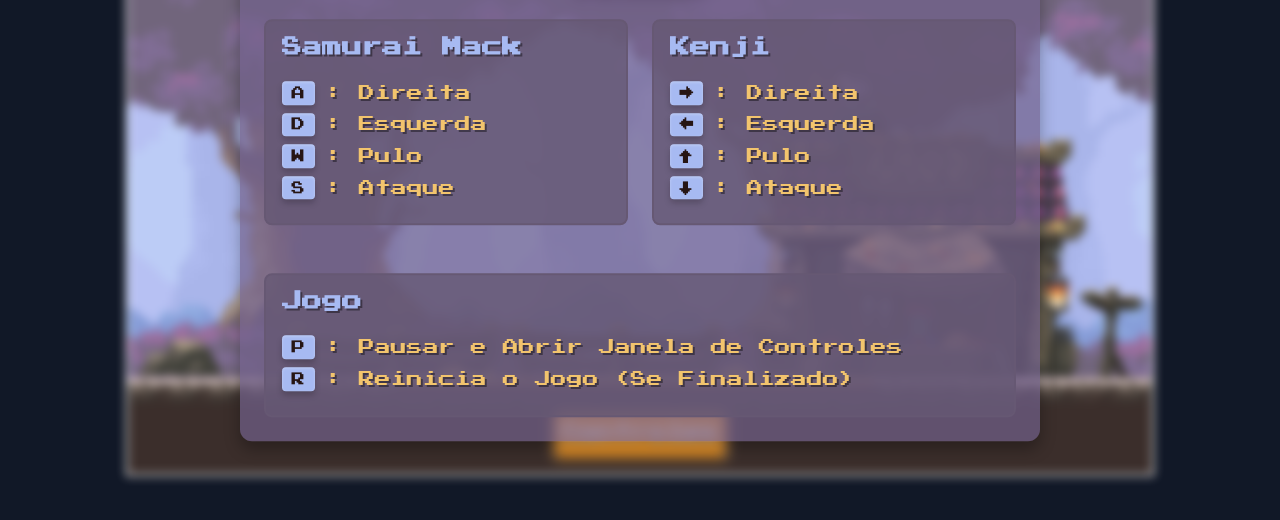
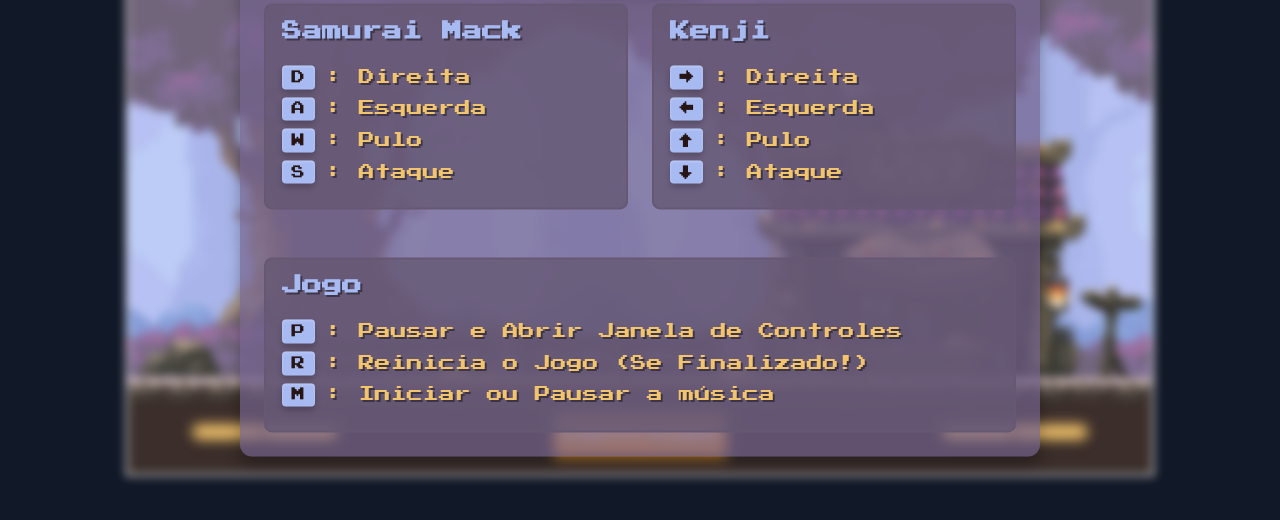
Before and after one commit to atheuu/fighting-game, a plain HTML site: page index.html in a window 1280 px wide. Shown: the part 214-734 px from the top of the page. Drawn offline with Linux system fonts and the light colour scheme.

Commit message:
aplicando logica de stamina e musica de fundo

```diff
--- a/css/style.css
+++ b/css/style.css
@@ -320,11 +320,56 @@ body {
   transform: translateX(-50%);
   width: 100%;
   display: flex;
+  justify-content: space-between;
+  align-items: center;
+  padding: 1rem 4rem;
+  user-select: none;
+  z-index: 10;
+}
+
+.stamina-bar {
+  width: 150px;
+  height: 20px;
+  background-color: #665873;
+  border: 2px solid #261514;
+  border-radius: 10px;
+  box-shadow: 0 4px 6px rgba(0, 0, 0, 0.2);
+  position: relative;
+  overflow: hidden; /* Adicionado para conter o preenchimento */
+}
+
+.stamina-bar::before {
+  content: "";
+  position: absolute;
+  top: 0;
+  right: calc(50% - 1px);
+  height: 100%;
+  width: 2px;
+  background-color: #261514;
+  transform: translateX(-50%);
+  z-index: 999;
+}
+
+.stamina-bar-fill-1 {
+  left: 0;
+  height: 100%;
+  width: 100%;
+  background-color: #F2C46D;
+  position: absolute;
+}
+
+.stamina-bar-fill-2 {
+  right: 0;
+  height: 100%;
+  width: 100%;
+  background-color: #F2C46D;
+  position: absolute;
+}
+
+.button-container {
+  display: flex;
   justify-content: center;
   align-items: center;
-  padding: 1rem;
-  user-select: none;
-  z-index: 10;
 }
 
 .button {
--- a/index.html
+++ b/index.html
@@ -20,8 +20,8 @@
           <div class="controls-section">
             <h3>Samurai Mack</h3>
             <ul class="controls-list">
-              <li><span class="key">A</span>: Direita</li>
-              <li><span class="key">D</span>: Esquerda</li>
+              <li><span class="key">D</span>: Direita</li>
+              <li><span class="key">A</span>: Esquerda</li>
               <li><span class="key">W</span>: Pulo</li>
               <li><span class="key">S</span>: Ataque</li>
             </ul>
@@ -40,16 +40,14 @@
         </div>
 
         <!-- Controles do Jogo -->
-        <!-- Controles do Jogo -->
         <div class="controls-section game-controls">
           <h3>Jogo</h3>
           <ul class="controls-list">
             <li>
               <span class="key">P</span>: Pausar e Abrir Janela de Controles
             </li>
-            <li>
-              <span class="key">R</span>: Reinicia o Jogo (Se Finalizado)
-            </li>
+            <li><span class="key">R</span>: Reinicia o Jogo (Se Finalizado!)</li>
+            <li><span class="key">M</span>: Iniciar ou Pausar a música</li>
           </ul>
         </div>
       </div>
@@ -93,10 +91,16 @@
 
       <!-- Rodapé da tela -->
       <div id="fdd">
-        <div ontouchstart="">
+        <div class="stamina-bar">
+          <div class="stamina-bar-fill-1" id="player1-stamina"></div>
+        </div>
+        <div class="button-container">
           <div id="open-modal" class="button">
             <a href="#">Controles</a>
           </div>
+        </div>
+        <div class="stamina-bar" id="right-bar">
+          <div class="stamina-bar-fill-2" id="player2-stamina"></div>
         </div>
       </div>
 
--- a/js/game.js
+++ b/js/game.js
@@ -23,11 +23,17 @@ export function updateGame(player1, player2, canvas, context) {
     player1.updateState("takeHit");
   }
 
-  const player1HealthBar = document.getElementById("player1-health");
-  player1HealthBar.style.width = `${player1.health}%`;
+  const player1Health = document.getElementById("player1-health");
+  player1Health.style.width = `${player1.health}%`;
 
-  const player2HealthBar = document.getElementById("player2-health");
-  player2HealthBar.style.width = `${player2.health}%`;
+  const player2Health = document.getElementById("player2-health");
+  player2Health.style.width = `${player2.health}%`;
+
+  const player1Stamina = document.getElementById("player1-stamina");
+  player1Stamina.style.width = `${player1.stamina}%`;
+
+  const player2Stamina = document.getElementById("player2-stamina");
+  player2Stamina.style.width = `${player2.stamina}%`;
 
   const winnerCheck = checkWinner(player1, player2);
   if (!winnerCheck.isGameActive) {
--- a/js/input.js
+++ b/js/input.js
@@ -1,5 +1,30 @@
 import { gameState } from "./main.js";
 import { resetGame } from "./game.js";
+
+const music = new Audio("../assets/the-synth-wars.mp3");
+music.loop = true;
+
+// Controle de play/pause
+const toggleMusicButton = document.getElementById("toggleMusic");
+let isPlaying = false;
+
+// Função para alternar reprodução/pausa
+function toggleMusic() {
+  if (isPlaying) {
+    music.pause();
+    console.log("Música pausada");
+  } else {
+    music.play();
+    console.log("Música tocando");
+  }
+  isPlaying = !isPlaying;
+}
+
+document.addEventListener("keydown", (event) => {
+  if (event.key.toLowerCase() === "m") {
+    toggleMusic();
+  }
+});
 
 let keys = {};
 
@@ -32,8 +57,8 @@ export function handleInput(player1, player2, canvas) {
     player2.move(player2Directions, canvas.width);
 
     // Ataques
-    if (keys["s"]) player1.updateState("attack");
-    if (keys["ArrowDown"]) player2.updateState("attack");
+    if (keys["s"]) player1.attack();
+    if (keys["ArrowDown"]) player2.attack();
   }
 
   document.addEventListener("keydown", (event) => {
--- a/js/main.js
+++ b/js/main.js
@@ -53,8 +53,14 @@ const player1 = new Player({
       maxFrames: 2,
       frameRetention: 5,
     },
-    attack: {
+    attackOne: {
       imageSrc: "../assets/samuraiMack/attackOne.png",
+      maxFrames: 6,
+      attackFrame: 5,
+      frameRetention: 5,
+    },
+    attackTwo: {
+      imageSrc: "../assets/samuraiMack/attackTwo.png",
       maxFrames: 6,
       attackFrame: 5,
       frameRetention: 5,
@@ -104,8 +110,14 @@ const player2 = new Player({
       maxFrames: 2,
       frameRetention: 5,
     },
-    attack: {
+    attackOne: {
       imageSrc: "../assets/kenji/attackOne.png",
+      maxFrames: 4,
+      attackFrame: 3,
+      frameRetention: 5,
+    },
+    attackTwo: {
+      imageSrc: "../assets/kenji/attackTwo.png",
       maxFrames: 4,
       attackFrame: 3,
       frameRetention: 5,
--- a/js/player.js
+++ b/js/player.js
@@ -8,6 +8,7 @@ export class Player extends Sprite {
     scale = 1,
     name = "",
     health = 100,
+    stamina = 100,
     width = 50,
     height = 150,
     orientation = "right",
@@ -17,6 +18,7 @@ export class Player extends Sprite {
     super({ position, states, offset, scale });
     this.name = name;
     this.health = health;
+    this.stamina = stamina;
     this.width = width;
     this.height = height;
     this.orientation = orientation;
@@ -28,8 +30,16 @@ export class Player extends Sprite {
     this.attackBox = attackBox;
   }
 
+  attack() {
+    if (this.stamina >= 50) {
+      this.updateState("attackOne");
+    }
+  }
+
   updatePlayer(context, gravity, groundLevel) {
     this.applyGravity(gravity, groundLevel);
+    if (this.stamina < 100 && this.currentState !== "attackOne")
+      this.stamina += 1;
 
     // Atualiza animações de movimento
     if (!this.lockedState) {
@@ -106,7 +116,7 @@ export class Player extends Sprite {
     }
   }
 
-  resetPlayer({ position, orientation}) {
+  resetPlayer({ position, orientation }) {
     this.position = position;
     this.orientation = orientation;
     this.health = 100;
--- a/js/sprite.js
+++ b/js/sprite.js
@@ -69,14 +69,19 @@ export class Sprite {
 
         this.currentFrame = 0;
 
-        if (this.currentState === "attack" || this.currentState === "takeHit") {
+        if (this.currentState === "attackOne") {
+          if (this.onAnimationEnd) this.onAnimationEnd();
+          this.stamina -= 50;
+        }
+
+        if (this.currentState === "takeHit") {
           if (this.onAnimationEnd) this.onAnimationEnd();
         }
       }
 
       // Atualiza o estado de ataque
       this.isAttacking =
-        this.currentState === "attack" &&
+        this.currentState === "attackOne" &&
         this.currentFrame === this.attackFrame - 1;
     }
   }
@@ -90,14 +95,14 @@ export class Sprite {
       return;
     }
 
-    if (newState === "takeHit" && this.currentState === "attack") {
+    if (newState === "takeHit" && this.currentState === "attackOne") {
       this.lockedState = false;
       this.onAnimationEnd = null;
       this._setState(newState);
       return;
     }
 
-    if (newState === "takeHit" || newState === "attack") {
+    if (newState === "takeHit" || newState === "attackOne") {
       this.lockedState = true;
       this.onAnimationEnd = () => {
         this.lockedState = false;
@@ -118,7 +123,7 @@ export class Sprite {
     this.maxFrames = stateConfig.maxFrames;
     this.frameRetention = stateConfig.frameRetention;
 
-    if (newState === "attack") {
+    if (newState === "attackOne") {
       this.attackFrame = stateConfig.attackFrame;
     }
 
```
Also changed, not shown: 1 other file.
